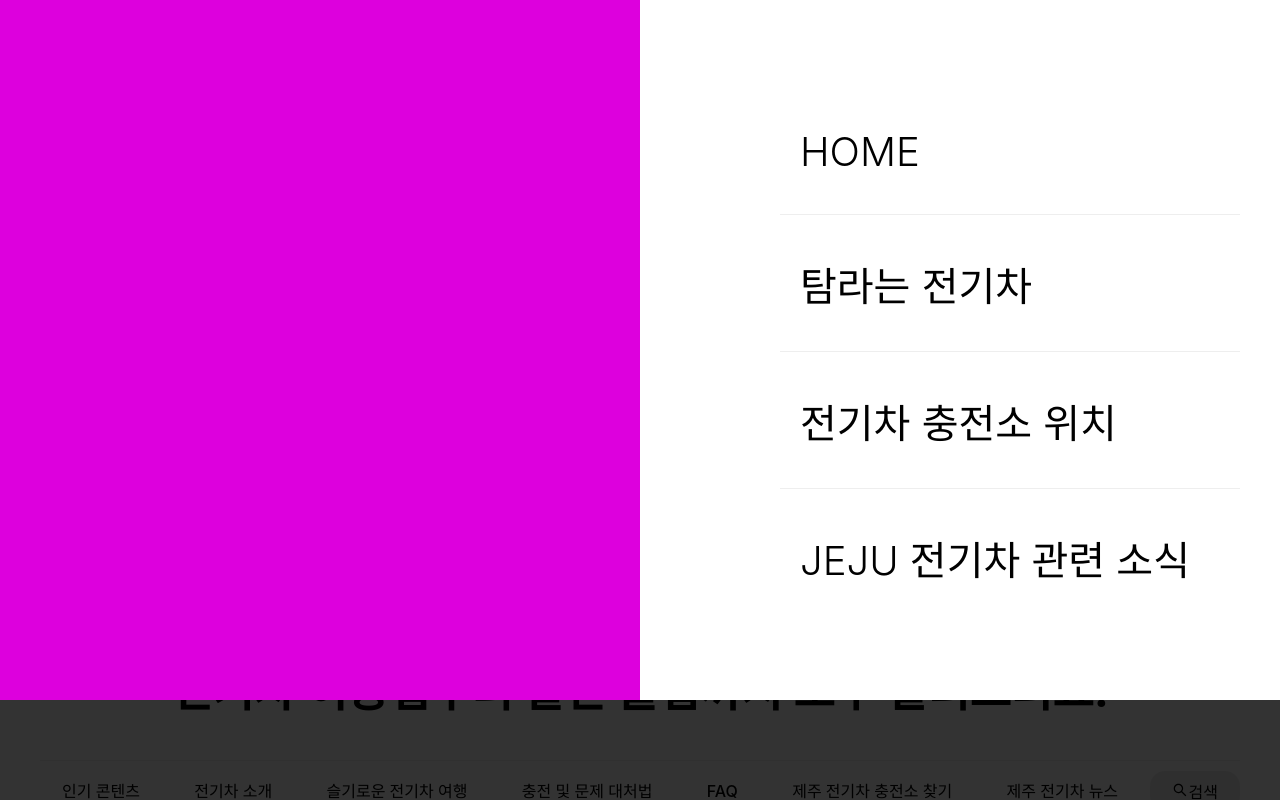
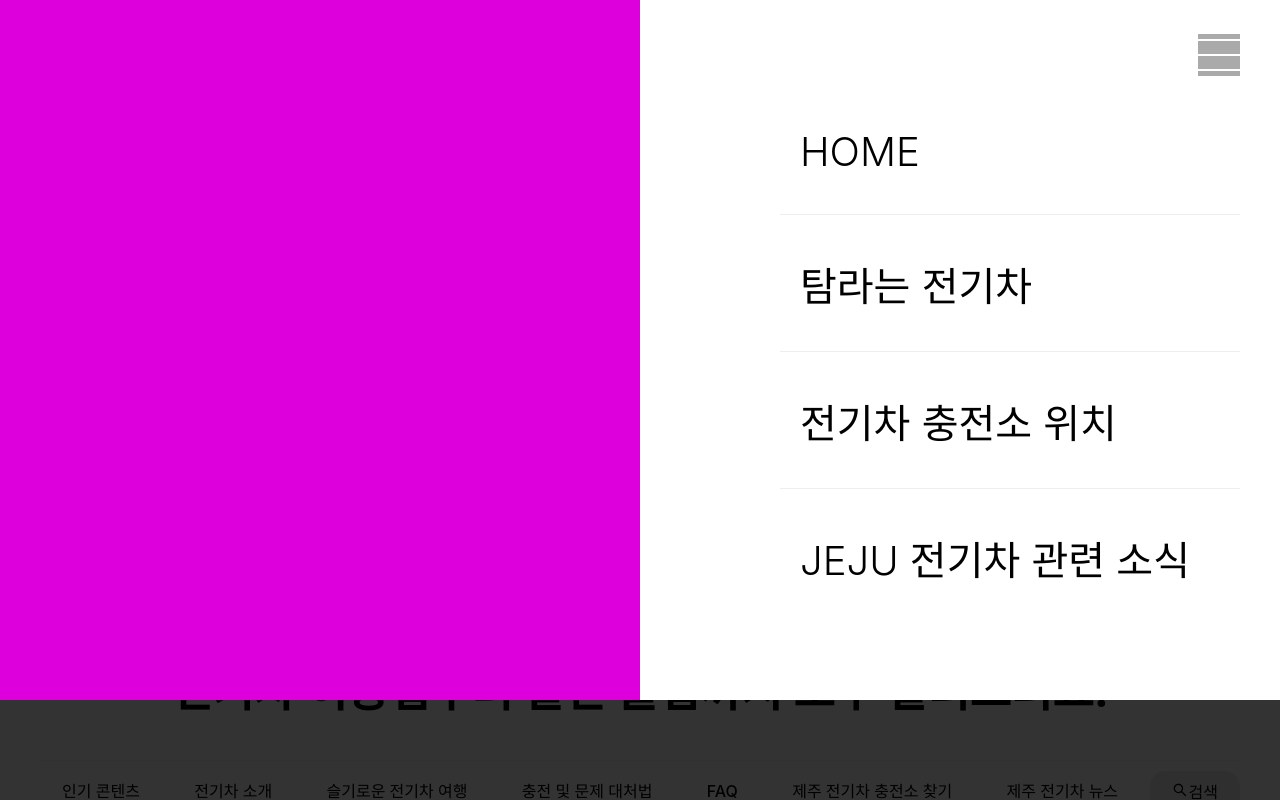
Before and after one commit to 199jeonga/tamraev_clone, a React (Create React App) app: page / in a window 1280 px wide. Shown: the top 800 px of the page. Built offline with nearby package versions, Linux system fonts and the light colour scheme.

Commit message:
[feat] react : header menu add transition to button

```diff
--- a/src/common/variable.scss
+++ b/src/common/variable.scss
@@ -6,6 +6,7 @@ $color_main2 : #002c5f;
 $color_black1 : #303030;
 $color_gray1 : #666;
 $color_gray2 : #f6f3f2;
+$color_white : #fff;
 
 
 // responsive size
--- a/src/component/Header.js
+++ b/src/component/Header.js
@@ -10,7 +10,11 @@ export default function Header(props) {
     <header id="headBox">
       <div className="head_area">
         <h1><Link to="/"><span className="blind">{props.heading}</span></Link></h1>
-        <button type="button" classname="gnb_btn"><i>메뉴열기</i><span className="blind">메뉴열기</span></button>
+        <div class="gnb_btn">
+          <button type="button">
+            <i className="nav_bar"></i><span className="blind">메뉴열기</span>
+          </button>
+          </div>
       </div>
       <Nvigation />
     </header>
--- a/src/style/Header.scss
+++ b/src/style/Header.scss
@@ -1,19 +1,40 @@
+@import '../common/variable.scss';
+
 @at-root #headBox{
   width: 100%; height: 110px;
   background-color: #aaa;
   padding-top: 34px;
   .head_area{
+    position: relative;
     width: 1200px; height: 42px;
     background-color: #bbb;
     margin: auto;
     h1{
       width: 100px;
     }
-    .gnb_btn i{
-      display: block;
-      width: 50px; height: 10px;
-      background-color: #fff;
-    }
+    @at-root .gnb_btn{
+      position: absolute; top: 0; right: 0; z-index: 5000;
+      width: 42px; height: 42px;
+      background-color: #aaa;
+      button{display: block; width: 100%; height: 100%;}//button
+      @at-root .nav_bar{
+        display: block; position: relative;
+        width: 100%; height: 2px; background-color: $color_white;
+        transition:all 300ms linear;
+        &:before, &::before, &:after, &::after{
+          display: block; position: absolute;
+          content: "";
+          width: 100%; height: 2px;
+          background-color: $color_white;
+          transition:all 300ms linear;
+        }
+        &:before, &::before{bottom:15px;}
+        &:after, &::after{top:15px;}
+      }//nav_bar
+      &.active .nav_bar{height:0;}
+      &.active .nav_bar:before, &.active .nav_bar::before{transform:translateY(15px) rotate(45deg);}
+      &.active .nav_bar:after, &.active .nav_bar::after{transform:translateY(-15px) rotate(-45deg);}
+    }//gnb_btn
   }
 
 }
--- a/src/style/navigation.scss
+++ b/src/style/navigation.scss
@@ -1,7 +1,10 @@
+@import '../common/variable.scss';
+
 #gnbBox{
+  // display: none;
   position: fixed; top: 0; left: 0; z-index: 1000;
   width: 100%; height: 700px;
-  background-color: #fff;
+  background-color: $color_white;
 
   .gnb_area{
     display: flex;
@@ -25,7 +28,7 @@
         display: block; position: absolute; left: 0; top: 70px;
         content: "";
         width: 10px; height: 10px;
-        background-color: #fff; border-radius: 10px;
+        background-color: $color_white; border-radius: 10px;
       }
 
       &:first-child{border: none;}
```
